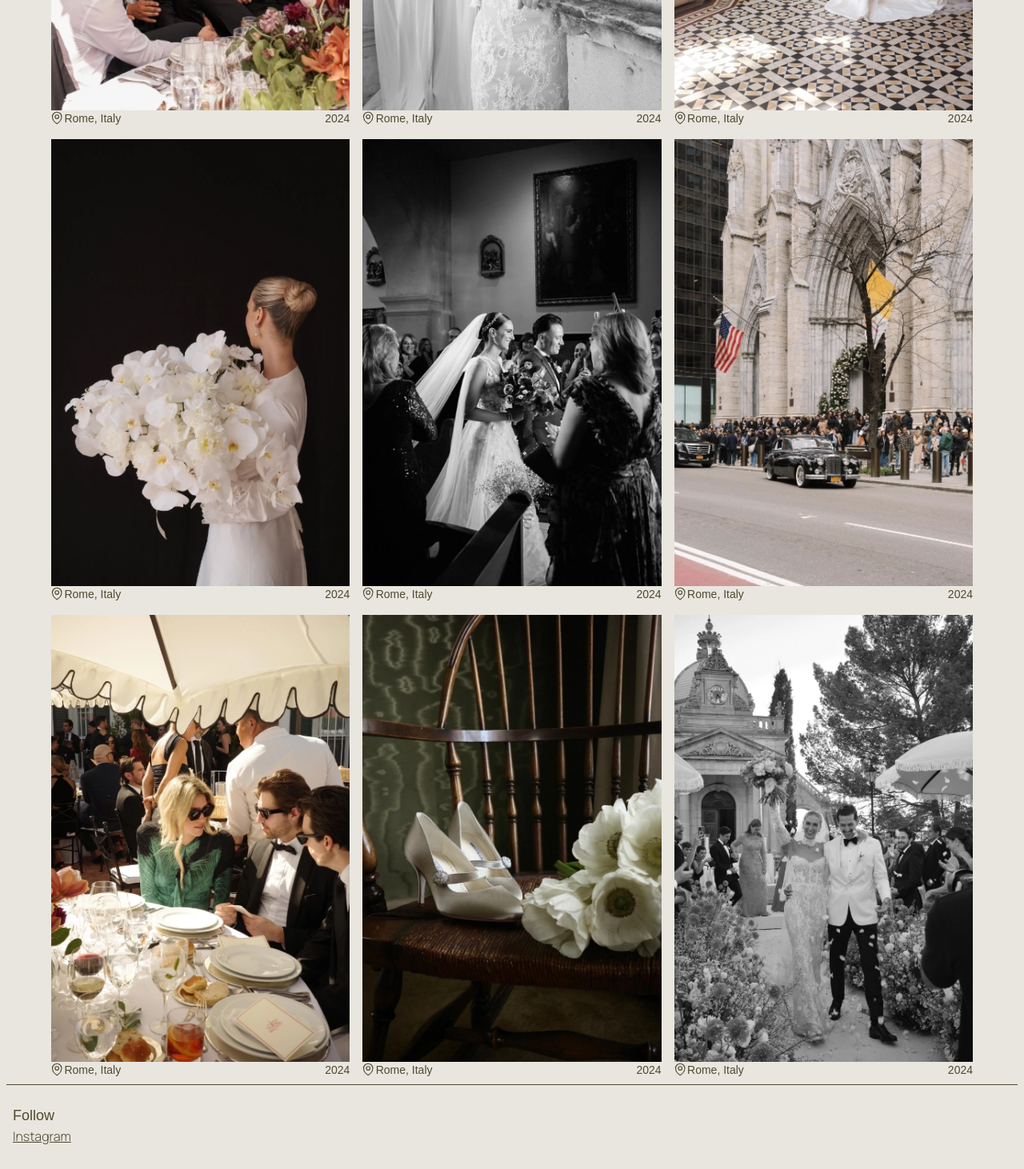
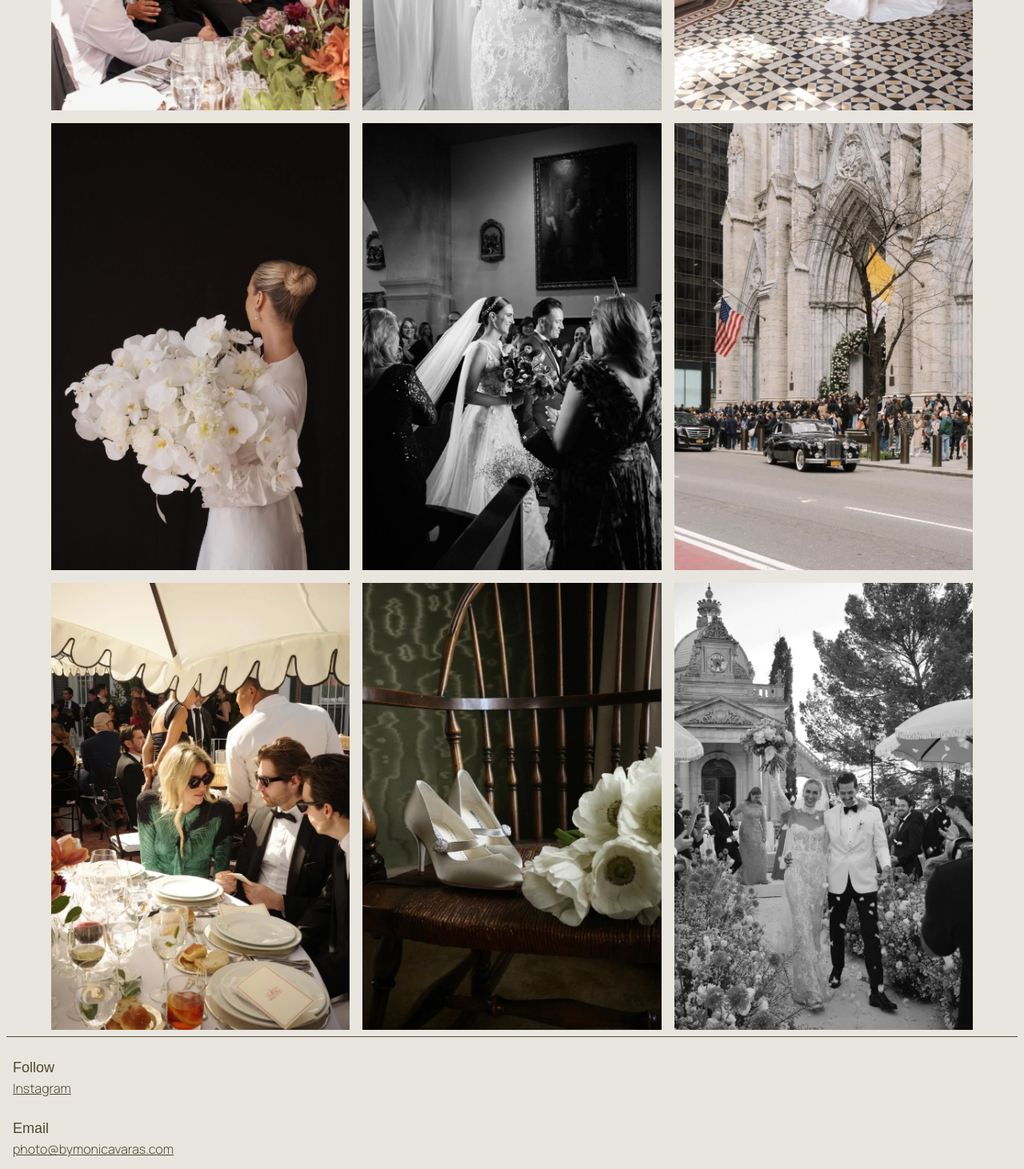
Before and after one commit to eduardocrrso/byMonicaVaras-Website, a Next.js app: page / in a window 1280 px wide. Shown: the part 520-1982 px from the top of the page at 80% size. Built offline with nearby package versions, Linux system fonts and the light colour scheme; a web font is replaced by a local one.

Commit message:
Removed date and location on home photos

```diff
--- a/app/page.tsx
+++ b/app/page.tsx
@@ -1,6 +1,5 @@
 import Image from "next/image";
 import { Brygada_1918 } from "next/font/google";
-import Link from "next/link";
 import { Metadata } from "next";
 
 const brygada = Brygada_1918({
@@ -28,19 +27,6 @@ export default async function Home() {
                         width={width}
                         className="h-full object-cover"
                     />
-                    <ul className={`${brygada.className} text-sm flex justify-between`}>
-                        <li className="flex">
-                            <svg xmlns="http://www.w3.org/2000/svg" fill="none" viewBox="0 0 24 24" strokeWidth={1.5} stroke="currentColor" className="size-[1.15rem] -ml-[0.125rem]">
-                                <path strokeLinecap="round" strokeLinejoin="round" d="M15 10.5a3 3 0 1 1-6 0 3 3 0 0 1 6 0Z" />
-                                <path strokeLinecap="round" strokeLinejoin="round" d="M19.5 10.5c0 7.142-7.5 11.25-7.5 11.25S4.5 17.642 4.5 10.5a7.5 7.5 0 1 1 15 0Z" />
-                            </svg>
-
-                            <p>
-                                Rome, Italy
-                            </p>
-                        </li>
-                        <li>2024</li>
-                    </ul>
                 </div>
 
                 <div className="h-full flex flex-col">
@@ -51,19 +37,6 @@ export default async function Home() {
                         width={width}
                         className="h-full object-cover"
                     />
-                    <ul className={`${brygada.className} text-sm flex justify-between`}>
-                        <li className="flex">
-                            <svg xmlns="http://www.w3.org/2000/svg" fill="none" viewBox="0 0 24 24" strokeWidth={1.5} stroke="currentColor" className="size-[1.15rem] -ml-[0.125rem]">
-                                <path strokeLinecap="round" strokeLinejoin="round" d="M15 10.5a3 3 0 1 1-6 0 3 3 0 0 1 6 0Z" />
-                                <path strokeLinecap="round" strokeLinejoin="round" d="M19.5 10.5c0 7.142-7.5 11.25-7.5 11.25S4.5 17.642 4.5 10.5a7.5 7.5 0 1 1 15 0Z" />
-                            </svg>
-
-                            <p>
-                                Rome, Italy
-                            </p>
-                        </li>
-                        <li>2024</li>
-                    </ul>
                 </div>
 
                 <div className="h-full flex flex-col">
@@ -74,19 +47,6 @@ export default async function Home() {
                         width={width}
                         className="h-full object-cover"
                     />
-                    <ul className={`${brygada.className} text-sm flex justify-between`}>
-                        <li className="flex">
-                            <svg xmlns="http://www.w3.org/2000/svg" fill="none" viewBox="0 0 24 24" strokeWidth={1.5} stroke="currentColor" className="size-[1.15rem] -ml-[0.125rem]">
-                                <path strokeLinecap="round" strokeLinejoin="round" d="M15 10.5a3 3 0 1 1-6 0 3 3 0 0 1 6 0Z" />
-                                <path strokeLinecap="round" strokeLinejoin="round" d="M19.5 10.5c0 7.142-7.5 11.25-7.5 11.25S4.5 17.642 4.5 10.5a7.5 7.5 0 1 1 15 0Z" />
-                            </svg>
-
-                            <p>
-                                Rome, Italy
-                            </p>
-                        </li>
-                        <li>2024</li>
-                    </ul>
                 </div>
 
                 <div className="h-full flex flex-col">
@@ -97,19 +57,6 @@ export default async function Home() {
                         width={width}
                         className="h-full object-cover"
                     />
-                    <ul className={`${brygada.className} text-sm flex justify-between`}>
-                        <li className="flex">
-                            <svg xmlns="http://www.w3.org/2000/svg" fill="none" viewBox="0 0 24 24" strokeWidth={1.5} stroke="currentColor" className="size-[1.15rem] -ml-[0.125rem]">
-                                <path strokeLinecap="round" strokeLinejoin="round" d="M15 10.5a3 3 0 1 1-6 0 3 3 0 0 1 6 0Z" />
-                                <path strokeLinecap="round" strokeLinejoin="round" d="M19.5 10.5c0 7.142-7.5 11.25-7.5 11.25S4.5 17.642 4.5 10.5a7.5 7.5 0 1 1 15 0Z" />
-                            </svg>
-
-                            <p>
-                                Rome, Italy
-                            </p>
-                        </li>
-                        <li>2024</li>
-                    </ul>
                 </div>
 
                 <div className="h-full flex flex-col">
@@ -120,19 +67,6 @@ export default async function Home() {
                         width={width}
                         className="h-full object-cover"
                     />
-                    <ul className={`${brygada.className} text-sm flex justify-between`}>
-                        <li className="flex">
-                            <svg xmlns="http://www.w3.org/2000/svg" fill="none" viewBox="0 0 24 24" strokeWidth={1.5} stroke="currentColor" className="size-[1.15rem] -ml-[0.125rem]">
-                                <path strokeLinecap="round" strokeLinejoin="round" d="M15 10.5a3 3 0 1 1-6 0 3 3 0 0 1 6 0Z" />
-                                <path strokeLinecap="round" strokeLinejoin="round" d="M19.5 10.5c0 7.142-7.5 11.25-7.5 11.25S4.5 17.642 4.5 10.5a7.5 7.5 0 1 1 15 0Z" />
-                            </svg>
-
-                            <p>
-                                Rome, Italy
-                            </p>
-                        </li>
-                        <li>2024</li>
-                    </ul>
                 </div>
 
                 <div className="h-full flex flex-col">
@@ -143,19 +77,6 @@ export default async function Home() {
                         width={width}
                         className="h-full object-cover"
                     />
-                    <ul className={`${brygada.className} text-sm flex justify-between`}>
-                        <li className="flex">
-                            <svg xmlns="http://www.w3.org/2000/svg" fill="none" viewBox="0 0 24 24" strokeWidth={1.5} stroke="currentColor" className="size-[1.15rem] -ml-[0.125rem]">
-                                <path strokeLinecap="round" strokeLinejoin="round" d="M15 10.5a3 3 0 1 1-6 0 3 3 0 0 1 6 0Z" />
-                                <path strokeLinecap="round" strokeLinejoin="round" d="M19.5 10.5c0 7.142-7.5 11.25-7.5 11.25S4.5 17.642 4.5 10.5a7.5 7.5 0 1 1 15 0Z" />
-                            </svg>
-
-                            <p>
-                                Rome, Italy
-                            </p>
-                        </li>
-                        <li>2024</li>
-                    </ul>
                 </div>
 
                 <div className="h-full flex flex-col">
@@ -166,19 +87,6 @@ export default async function Home() {
                         width={width}
                         className="h-full object-cover"
                     />
-                    <ul className={`${brygada.className} text-sm flex justify-between`}>
-                        <li className="flex">
-                            <svg xmlns="http://www.w3.org/2000/svg" fill="none" viewBox="0 0 24 24" strokeWidth={1.5} stroke="currentColor" className="size-[1.15rem] -ml-[0.125rem]">
-                                <path strokeLinecap="round" strokeLinejoin="round" d="M15 10.5a3 3 0 1 1-6 0 3 3 0 0 1 6 0Z" />
-                                <path strokeLinecap="round" strokeLinejoin="round" d="M19.5 10.5c0 7.142-7.5 11.25-7.5 11.25S4.5 17.642 4.5 10.5a7.5 7.5 0 1 1 15 0Z" />
-                            </svg>
-
-                            <p>
-                                Rome, Italy
-                            </p>
-                        </li>
-                        <li>2024</li>
-                    </ul>
                 </div>
 
                 <div className="h-full flex flex-col">
@@ -189,19 +97,6 @@ export default async function Home() {
                         width={width}
                         className="h-full object-cover"
                     />
-                    <ul className={`${brygada.className} text-sm flex justify-between`}>
-                        <li className="flex">
-                            <svg xmlns="http://www.w3.org/2000/svg" fill="none" viewBox="0 0 24 24" strokeWidth={1.5} stroke="currentColor" className="size-[1.15rem] -ml-[0.125rem]">
-                                <path strokeLinecap="round" strokeLinejoin="round" d="M15 10.5a3 3 0 1 1-6 0 3 3 0 0 1 6 0Z" />
-                                <path strokeLinecap="round" strokeLinejoin="round" d="M19.5 10.5c0 7.142-7.5 11.25-7.5 11.25S4.5 17.642 4.5 10.5a7.5 7.5 0 1 1 15 0Z" />
-                            </svg>
-
-                            <p>
-                                Rome, Italy
-                            </p>
-                        </li>
-                        <li>2024</li>
-                    </ul>
                 </div>
 
                 <div className="h-full flex flex-col">
@@ -212,19 +107,6 @@ export default async function Home() {
                         width={width}
                         className="h-full object-cover"
                     />
-                    <ul className={`${brygada.className} text-sm flex justify-between`}>
-                        <li className="flex">
-                            <svg xmlns="http://www.w3.org/2000/svg" fill="none" viewBox="0 0 24 24" strokeWidth={1.5} stroke="currentColor" className="size-[1.15rem] -ml-[0.125rem]">
-                                <path strokeLinecap="round" strokeLinejoin="round" d="M15 10.5a3 3 0 1 1-6 0 3 3 0 0 1 6 0Z" />
-                                <path strokeLinecap="round" strokeLinejoin="round" d="M19.5 10.5c0 7.142-7.5 11.25-7.5 11.25S4.5 17.642 4.5 10.5a7.5 7.5 0 1 1 15 0Z" />
-                            </svg>
-
-                            <p>
-                                Rome, Italy
-                            </p>
-                        </li>
-                        <li>2024</li>
-                    </ul>
                 </div>
             </div>
         </main>
```
